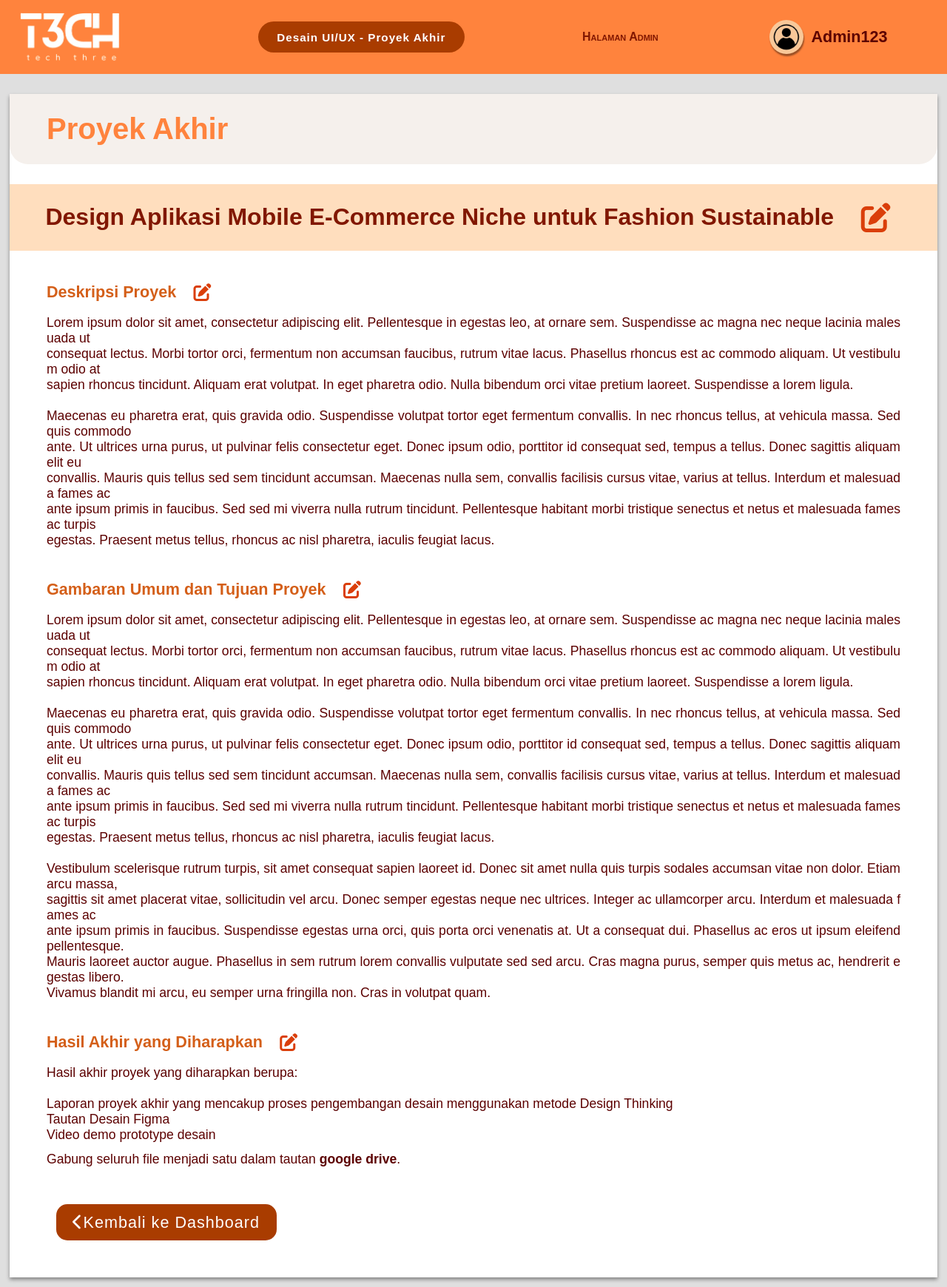
After one commit to choiZalfaa98/bootcamp_tech-three, a PHP site: page /editProyekAkhir_admin.html in a window 1280 px wide. The commit adds this page. Shown: the whole page at 74% size. Run offline with PHP 8.4, Linux system fonts and the light colour scheme.

Commit message:
add final project page (for user) and editable for admin

```diff
--- a/dashboard_admin.html
+++ b/dashboard_admin.html
@@ -215,7 +215,7 @@
             <h1 class="titleKelas3a">Desain UI/UX</h1>
             <h1 class="titleKelas3b">Design Aplikasi Mobile E-Commerce Niche untuk Fashion Sustainable</h1>
           </section>
-          <button class="editProyek">Edit Proyek Akhir</button>
+          <button class="editProyek" onclick="redirectToPage3('editProyekAkhir_admin.html')">Edit Proyek Akhir</button>
         </div>
         <!--kelas 2-->
         <div class="classWrap">
--- /dev/null
+++ b/editProyekAkhir.css
@@ -0,0 +1,187 @@
+body {
+  margin: 0;
+  background-color: #dfdfdf;
+  font-family: sans-serif;
+}
+
+header {
+  background-color: #FF833D;
+  display: flex;
+  justify-content: space-between;
+  align-items: center;
+  height: 100px;
+  width: 100%;
+  position: sticky;
+  z-index: 2;
+}
+
+#logo_link {
+  display: flex;
+  align-items: center;
+  margin: 0 2%;
+  height: 100%;
+}
+
+#logo {
+  height: 70%;
+  width: auto;
+  cursor: pointer;
+}
+
+header h3 {
+  background-color: #A93C00;
+  color: #FFFFFF;
+  padding: 1% 2%;
+  font-size: 95%;
+  border-radius: 25px;
+  letter-spacing: 1px;
+  left: 0;
+}
+
+.profileAdjust {
+  display: flex;
+  justify-content: center;
+  align-items: center;
+  margin-right: 7%;
+}
+
+.profileAdjust img {
+  width: 3vw;
+  border-radius: 50%;
+  background-color: #f9c899;
+  padding: 3%;
+  box-shadow: 1px 3px 2px rgba(0, 0, 0, 0.4);
+}
+
+.profileAdjust p {
+  font-weight: 600;
+  margin-left: 7%;
+  font-size: 135%;
+  color: #5C0000;
+}
+
+.halaman_admin {
+  font-variant: small-caps;
+  color: #811700;
+}
+
+.halaman_admin:hover {
+  color: #FFFFFF;
+}
+
+/*=======================================*/
+main {
+  background-color: #FFFFFF;
+  margin: 1%;
+  box-shadow: 0 3px 5px rgba(0, 0, 0, 0.4);
+  height: 100%;
+}
+
+main h1{
+  font-size: 5vh;
+  color: #FF833D;
+  background-color: #f5f0ec;
+  padding: 2% 4%;
+  border-radius: 0 0 25px 25px;
+}
+
+.editable_nama_materi {
+  background-color: #ffdebe;
+  display: flex;
+  justify-content: flex-start;
+  align-items: center;
+  padding-right: 3%;
+}
+
+.editable_nama_materi h2 {
+  font-size: 4vh;
+  font-weight: 600;
+  color: #811700;
+  padding: 0 3% 0 4%;
+}
+
+.editable_nama_materi i {
+  font-size: 5vh;
+  color: #da3e0a;
+}
+
+.editable_nama_materi i:hover, .editable_icon_video i:hover {
+  color: #981e0b;
+  cursor: pointer;
+}
+
+main iframe {
+  margin: 0 4% 5% 4%;
+  width: 89vw;
+  height: 116vh;
+  box-shadow: 1px 3px 2px rgba(0, 0, 0, 0.4);
+}
+
+.editable_icon_video {
+  margin-top: 2%;
+  display: flex;
+  justify-content: flex-start;
+  align-items: center;
+  padding: 0 3% 0 4%;
+}
+
+.editable_icon_video i {
+  font-size: 150%;
+  color: #da3e0a;
+}
+
+.editable_icon_video h2 {
+  font-size: 135%;
+  font-weight: 600;
+  color: #D45F19;
+  padding-right: 2%;
+}
+
+.backToDashboard {
+  display: flex;
+  justify-content: space-between;
+  align-items: center;
+  padding: 0 5% 4% 5%;
+  margin-top: 4%;
+}
+
+.backToDashboard p {
+  color: #a62a0e;
+  font-weight: 600;
+  font-size: 127%;
+  margin-right: 1%;
+}
+
+button {
+  background-color: #A93C00;
+  border-radius: 15px;
+  color: #FFFFFF;
+  padding: 1% 2%;
+  font-size: 135%;
+  letter-spacing: 1px;
+  border: 0;
+}
+
+button:hover {
+  background-color: #df7437;
+  cursor: pointer;
+}
+
+.paragraf {
+  margin: 0 4%;
+  white-space: pre-line;
+  word-break: break-all;
+  color: #5C0000;
+  font-size: 110%;
+  text-align: justify;
+}
+
+.paragrafNone {
+  margin-top: 1%;
+}
+
+
+.googleDrive {
+  font-weight: 750;
+}
+/*===================================================*/
--- /dev/null
+++ b/editProyekAkhir_admin.html
@@ -0,0 +1,95 @@
+<!--HALAMAN WEB TECHTREE: EDIT DETAIL PROYEK AKHIR-->
+<!DOCTYPE html>
+<html lang="id">
+  <head>
+    <meta charset="UTF-8"> <!--Character encoding-->
+    <!--Responsive design viewport-->
+    <meta name="viewport" content="width=device-width, initial-scale=1.0">
+    <meta name="author" content="Kelompok3_B"> <!-- Author of the webpage -->
+    <link rel="stylesheet" href="editProyekAkhir.css">
+    <!-- Include FontAwesome from CDN -->
+    <link rel="stylesheet" href="https://cdnjs.cloudflare.com/ajax/libs/font-awesome/6.0.0-beta3/css/all.min.css">
+    <title>Proyek Akhir | Admin </title>
+    <script src="proyekAkhir.js" defer></script>
+  </head>
+
+  <body>
+    <header>
+      <!--LOGO-->
+      <a id="logo_link" href="dashboard_admin.html">
+          <img src="Logo.png" id="logo">
+      </a>
+      <!--MATERI YANG SEDANG DIPELAJARI-->
+      <h3>Desain UI/UX - Proyek Akhir</h3>
+      <h4 class="halaman_admin">Halaman Admin</h4>
+      <!--Sees User Name-->
+      <section class="profileAdjust">
+        <img src="user.png">
+        <p>Admin123</p>
+      </section>
+    </header>
+
+    <!--Bagian utama halaman-->
+    <main>
+      <h1>Proyek Akhir</h1>
+      <!--judul proyek akhir-->
+      <section class="editable_nama_materi">
+        <h2>Design Aplikasi Mobile E-Commerce Niche untuk Fashion Sustainable</h2>
+        <i class="fa-solid fa-pen-to-square" onclick="editMateriJudul()"></i>
+      </section>
+      <!--deskripsi produk-->
+      <section class="editable_icon_video">
+        <h2>Deskripsi Proyek</h2>
+        <i class="fa-solid fa-pen-to-square" onclick="editSection(this)"></i>
+      </section>
+      <p class="paragraf">Lorem ipsum dolor sit amet, consectetur adipiscing elit. Pellentesque in egestas leo, at ornare sem. Suspendisse ac magna nec neque lacinia malesuada ut
+        consequat lectus. Morbi tortor orci, fermentum non accumsan faucibus, rutrum vitae lacus. Phasellus rhoncus est ac commodo aliquam. Ut vestibulum odio at
+        sapien rhoncus tincidunt. Aliquam erat volutpat. In eget pharetra odio. Nulla bibendum orci vitae pretium laoreet. Suspendisse a lorem ligula.
+
+        Maecenas eu pharetra erat, quis gravida odio. Suspendisse volutpat tortor eget fermentum convallis. In nec rhoncus tellus, at vehicula massa. Sed quis commodo
+        ante. Ut ultrices urna purus, ut pulvinar felis consectetur eget. Donec ipsum odio, porttitor id consequat sed, tempus a tellus. Donec sagittis aliquam elit eu
+        convallis. Mauris quis tellus sed sem tincidunt accumsan. Maecenas nulla sem, convallis facilisis cursus vitae, varius at tellus. Interdum et malesuada fames ac
+        ante ipsum primis in faucibus. Sed sed mi viverra nulla rutrum tincidunt. Pellentesque habitant morbi tristique senectus et netus et malesuada fames ac turpis
+        egestas. Praesent metus tellus, rhoncus ac nisl pharetra, iaculis feugiat lacus.
+        </p>
+      <!--gambaran umum dan tujuan-->
+      <section class="editable_icon_video">
+        <h2>Gambaran Umum dan Tujuan Proyek</h2>
+        <i class="fa-solid fa-pen-to-square" onclick="editSection(this)"></i>
+      </section>
+      <p class="paragraf">Lorem ipsum dolor sit amet, consectetur adipiscing elit. Pellentesque in egestas leo, at ornare sem. Suspendisse ac magna nec neque lacinia malesuada ut
+        consequat lectus. Morbi tortor orci, fermentum non accumsan faucibus, rutrum vitae lacus. Phasellus rhoncus est ac commodo aliquam. Ut vestibulum odio at
+        sapien rhoncus tincidunt. Aliquam erat volutpat. In eget pharetra odio. Nulla bibendum orci vitae pretium laoreet. Suspendisse a lorem ligula.
+
+        Maecenas eu pharetra erat, quis gravida odio. Suspendisse volutpat tortor eget fermentum convallis. In nec rhoncus tellus, at vehicula massa. Sed quis commodo
+        ante. Ut ultrices urna purus, ut pulvinar felis consectetur eget. Donec ipsum odio, porttitor id consequat sed, tempus a tellus. Donec sagittis aliquam elit eu
+        convallis. Mauris quis tellus sed sem tincidunt accumsan. Maecenas nulla sem, convallis facilisis cursus vitae, varius at tellus. Interdum et malesuada fames ac
+        ante ipsum primis in faucibus. Sed sed mi viverra nulla rutrum tincidunt. Pellentesque habitant morbi tristique senectus et netus et malesuada fames ac turpis
+        egestas. Praesent metus tellus, rhoncus ac nisl pharetra, iaculis feugiat lacus.
+
+        Vestibulum scelerisque rutrum turpis, sit amet consequat sapien laoreet id. Donec sit amet nulla quis turpis sodales accumsan vitae non dolor. Etiam arcu massa,
+        sagittis sit amet placerat vitae, sollicitudin vel arcu. Donec semper egestas neque nec ultrices. Integer ac ullamcorper arcu. Interdum et malesuada fames ac
+        ante ipsum primis in faucibus. Suspendisse egestas urna orci, quis porta orci venenatis at. Ut a consequat dui. Phasellus ac eros ut ipsum eleifend pellentesque.
+        Mauris laoreet auctor augue. Phasellus in sem rutrum lorem convallis vulputate sed sed arcu. Cras magna purus, semper quis metus ac, hendrerit egestas libero.
+        Vivamus blandit mi arcu, eu semper urna fringilla non. Cras in volutpat quam.</p>
+      <!--hasil akhir produk-->
+      <section class="editable_icon_video">
+        <h2>Hasil Akhir yang Diharapkan</h2>
+        <i class="fa-solid fa-pen-to-square" onclick="editSection(this)"></i>
+      </section>
+      <p class="paragraf">Hasil akhir proyek yang diharapkan berupa:
+
+        Laporan proyek akhir yang mencakup proses pengembangan desain menggunakan metode Design Thinking
+        Tautan Desain Figma
+        Video demo prototype desain
+      </p>
+      <p class="paragraf paragrafNone">Gabung seluruh file menjadi satu dalam tautan <span class="googleDrive">google drive</span>.</p>
+
+      <!--button goes to dashboard-->
+      <section class="backToDashboard">
+        <button onclick="redirectToPage('dashboard_admin.html')">
+          <i class="fa-solid fa-chevron-left"></i>Kembali ke Dashboard</button>
+      </section>
+    </main>
+  </body>
+</html>
--- /dev/null
+++ b/proyekAkhir.js
@@ -0,0 +1,45 @@
+// REDIRECTING
+function redirectToPage(targetedPage) {
+  window.location.href = targetedPage;
+  window.scroll(0, 0);
+}
+
+// UPDATE TOPIK MATERI
+function editMateriJudul() {
+  let newJudul = prompt("Perbarui judul proyek akhir: ");
+  if (newJudul) {
+    let materiJudul = document.querySelector('.editable_nama_materi h2');
+    materiJudul.textContent = newJudul;
+  }
+}
+
+//======================================================================================
+function editSection(icon) {
+  // Find the next sibling element which should be a <p> tag with class "paragraf"
+  const paragraph = icon.closest('section').nextElementSibling;
+
+  if (paragraph && paragraph.classList.contains('paragraf')) {
+    const sectionContent = paragraph.innerHTML;
+
+    // Create a textarea with the existing content
+    const textarea = document.createElement('textarea');
+    textarea.style.width = '100%';
+    textarea.style.height = '200px';
+    textarea.value = sectionContent;
+
+    // Replace the section content with the textarea
+    paragraph.innerHTML = '';
+    paragraph.appendChild(textarea);
+
+    // Create a save button
+    const saveButton = document.createElement('button');
+    saveButton.innerText = 'Simpan';
+    saveButton.onclick = () => saveText(paragraph, textarea.value);
+    paragraph.appendChild(saveButton);
+  }
+}
+
+function saveText(paragraph, newText) {
+  paragraph.innerHTML = newText;
+}
+//======================================
```
Also changed, not shown: detail_dan_submit_proyekAkhir.css (added, +180 -0 lines), detail_dan_submit_proyekAkhir.html (added, +91 -0 lines), quiz_admin.css (+0 -7 lines).
